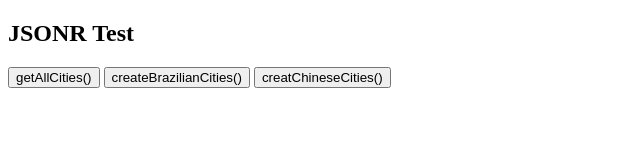
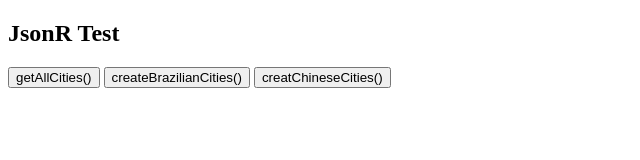
Before and after one commit to graniteds/jsonr, a plain HTML site: page index.html in a window 1280 px wide. Shown: the full height of the page, 0-640 px from the left. Drawn offline with Linux system fonts and the light colour scheme.

Commit message:
Fix typo

```diff
--- a/index.html
+++ b/index.html
@@ -92,7 +92,7 @@
     </script>
 </head>
 <body>
-    <h2>JSONR Test</h2>
+    <h2>JsonR Test</h2>
     <input type="button" value="getAllCities()" onclick="getAllCities()" />
     <input type="button" value="createBrazilianCities()" onclick="createBrazilianCities()" />
     <input type="button" value="creatChineseCities()" onclick="creatChineseCities()" />
```
